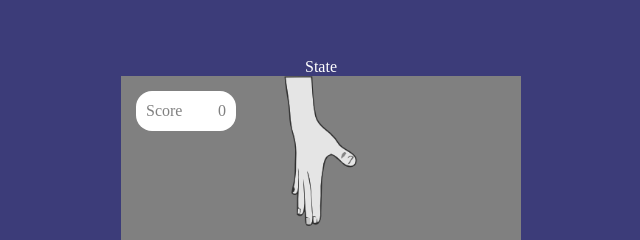
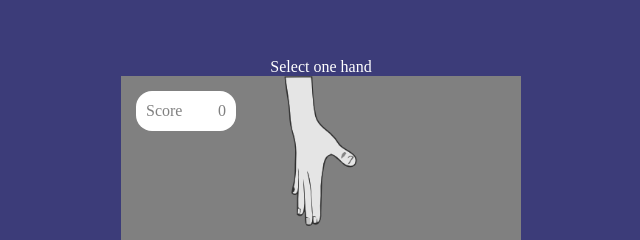
Before and after one commit to womoboy/mini-game-stone-paper-scissors-, a plain HTML site: page index.html in a window 1280 px wide. Shown: the part 108-348 px from the top of the page, 319-959 px from the left. Drawn offline with Linux system fonts and the light colour scheme.

Commit message:
readme file is added

```diff
--- a/index.html
+++ b/index.html
@@ -11,7 +11,7 @@
 <body>
     <section>
         <div>
-            <p id="status">State</p>
+            <p id="status">Select one hand</p>
         </div>
         <div id="scene">
             <div id="scoreFrame">
```
Also changed, not shown: readme.txt (added).
